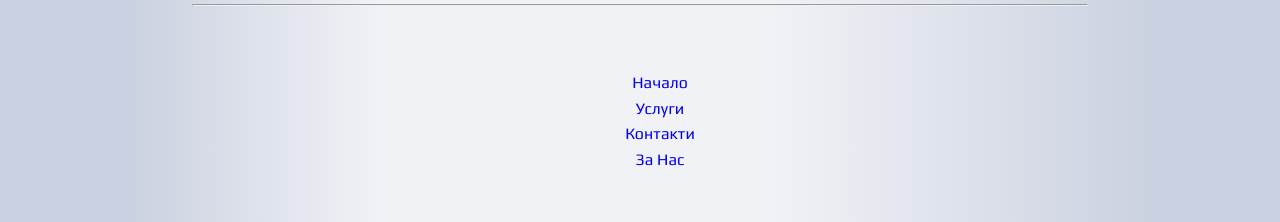
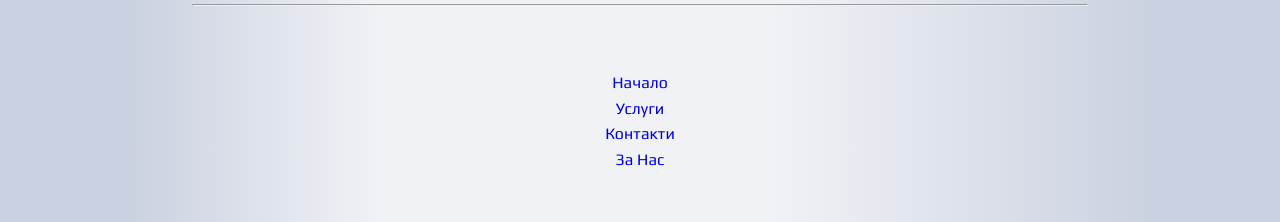
Before and after one commit to viktor-dimitrov/road-assistance, a React (Vite) app in the folder client/richard-auto/: page /about in a window 1280 px wide. Shown: the part 2142-2364 px from the top of the page. Built offline with nearby package versions, Linux system fonts and the light colour scheme; a web font is replaced by a local one.

Commit message:
fix padding in quick-nav

```diff
--- a/client/richard-auto/src/components/Footer/Footer.module.css
+++ b/client/richard-auto/src/components/Footer/Footer.module.css
@@ -45,8 +45,6 @@ footer {
     flex-direction: row;
     align-items: center;
     width: 90%;
-
-
 }
 
 .cards-container a img {
@@ -56,7 +54,10 @@ footer {
 
 .quick-nav {
     margin: 4em;
+}
 
+.quick-nav ul {
+    padding: 0;
 }
 
 .dev-container {
```
